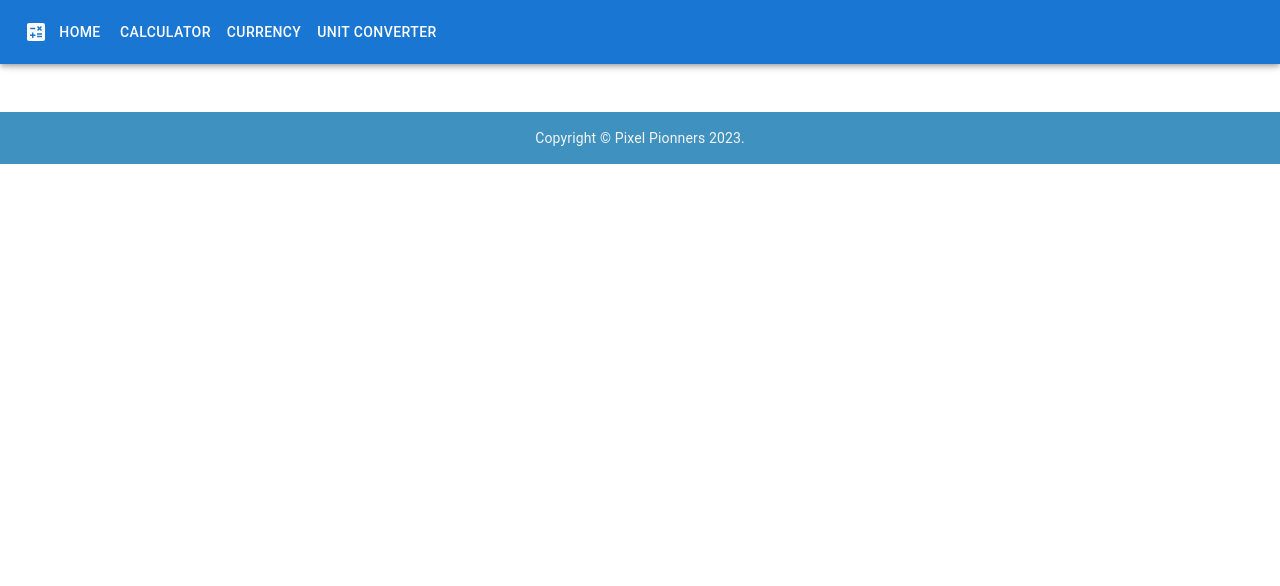
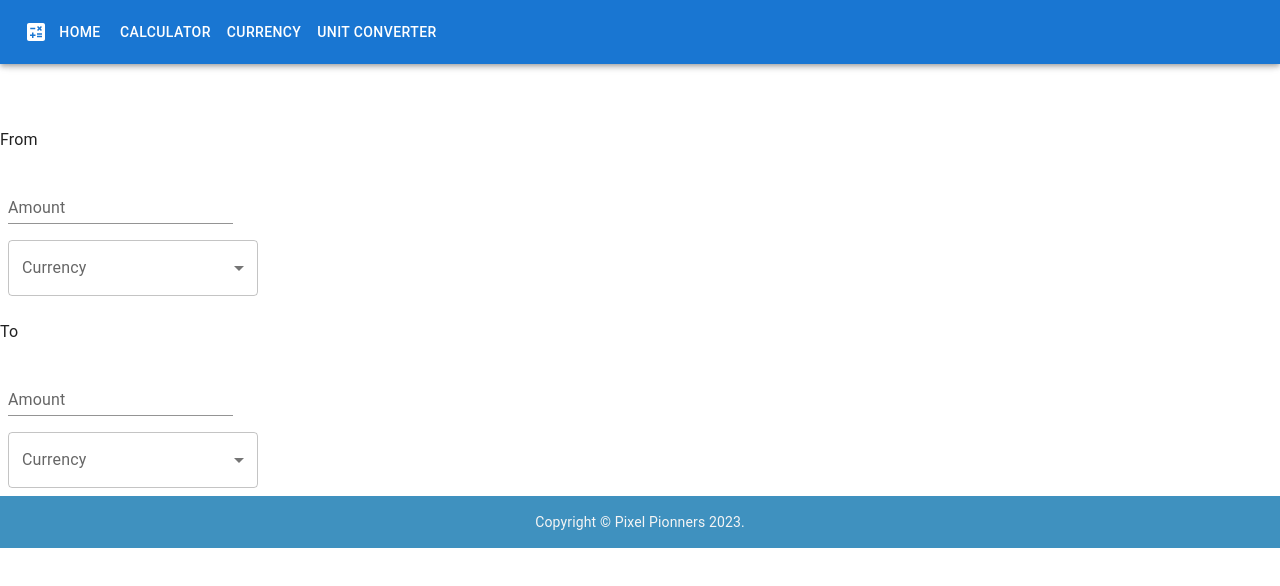
Before and after one commit to vighimre87/Calculator, a React (Create React App) app: page /currency in a window 1280 px wide. Shown: the top 586 px of the page. Built offline with nearby package versions, Linux system fonts and the light colour scheme.

Commit message:
updated the dropdown component for currecy page

```diff
--- a/src/App.js
+++ b/src/App.js
@@ -1,5 +1,6 @@
 // import libraries
 import { BrowserRouter as Router, Route, Routes } from "react-router-dom";
+import React from "react";
 
 // import pages
 import Home from "./pages/Home/index";
--- a/src/components/ConverterContainer/ConverterContainer.js
+++ b/src/components/ConverterContainer/ConverterContainer.js
@@ -1,16 +1,16 @@
 import * as React from 'react';
 import Box from '@mui/material/Box';
+import CurrencyDropdown from '../CurrencyDropdown/CurrencyDropdown';
+import { display } from '@mui/system';
 
 function ConverterContainer() {
     return (
-    <Box
-      sx={{
-        width: 300,
-        height: 800,
-        backgroundColor: '#eeeeee',
-        boxShadow: '-1px 0px 5px 0px rgba(0,0,0,0.75)'
-      }}
-    />
+    <div>
+      <p>From </p>
+      <CurrencyDropdown />
+      <p>To</p>
+      <CurrencyDropdown />
+    </div>
   );
 }
 
--- /dev/null
+++ b/src/components/CurrencyDropdown/CurrencyDropdown.js
@@ -0,0 +1,61 @@
+import * as React from 'react';
+import InputLabel from '@mui/material/InputLabel';
+import MenuItem from '@mui/material/MenuItem';
+import FormControl from '@mui/material/FormControl';
+import Select from '@mui/material/Select';
+import Box from '@mui/material/Box';
+import TextField from '@mui/material/TextField';
+
+function CurrencyDropdown(props) {
+  const [currency, setCurrency] = React.useState('');
+  const [open, setOpen] = React.useState(false);
+
+  const handleChange = (event) => {
+    setCurrency(event.target.value);
+  };
+
+  const handleClose = () => {
+    setOpen(false);
+  };
+
+  const handleOpen = () => {
+    setOpen(true);
+  };
+
+  return (
+    <div>
+        <Box
+        component="form"
+        sx={{
+            '& > :not(style)': { m: 1, width: '25ch' },
+        }}
+        noValidate
+        autoComplete="off"
+        >
+            <TextField id="standard-basic" label="Amount" variant="standard" />
+        </Box>
+        <FormControl sx={{ m: 1, minWidth: 250 }}>
+            <InputLabel id="currency-label">Currency</InputLabel>
+                <Select
+                labelId="currency-select-label"
+                id="currency-select"
+                open={open}
+                onClose={handleClose}
+                onOpen={handleOpen}
+                value={currency}
+                label="currency"
+                onChange={handleChange}
+                >
+                    <MenuItem value='USD'>US Dollar</MenuItem>
+                    <MenuItem value='GBP'>British Pound</MenuItem>
+                    <MenuItem value='EUR'>Euro</MenuItem>
+                    <MenuItem value='JPY'>Japanese Yen</MenuItem>
+                    <MenuItem value='CHF'>Swiss Franc</MenuItem>
+                    <MenuItem value='AUD'>Australian Dollar</MenuItem>
+                    </Select>
+        </FormControl>
+    </div>
+  );
+}
+
+export default CurrencyDropdown;
--- a/src/pages/Currency/index.js
+++ b/src/pages/Currency/index.js
@@ -1,9 +1,16 @@
 // import libraries
 import React from "react";
+import ConverterContainer from "../../components/ConverterContainer/ConverterContainer";
 
 // import styling
 import "./style.css";
 
-function Currency() {}
+function Currency() {
+    return (
+        <div>
+        <ConverterContainer />
+    </div>
+    )
+}
 
 export default Currency;
```
Also changed, not shown: 1 other file (tests, documents, lock files or other folders).
